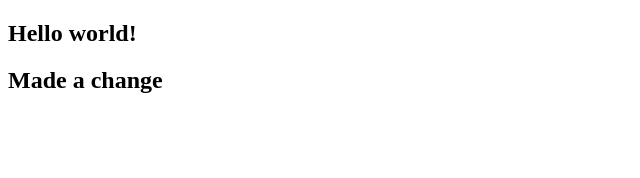
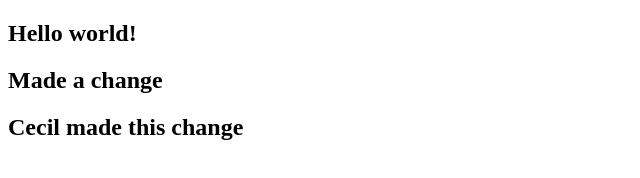
Before and after one commit to Stanley-0tieno/Hello-world, a plain HTML site: page index.html in a window 1280 px wide. Shown: the whole page, without its empty margins (0-640 px from the left). Drawn offline with Linux system fonts and the light colour scheme.

Commit message:
Changes made by Cecil

```diff
--- a/index.html
+++ b/index.html
@@ -8,5 +8,6 @@
 <body>
     <h2>Hello world!</h2>
      <h2>Made a change</h2>
+     <h2>Cecil made this change</h2>
 </body>
 </html>
```
